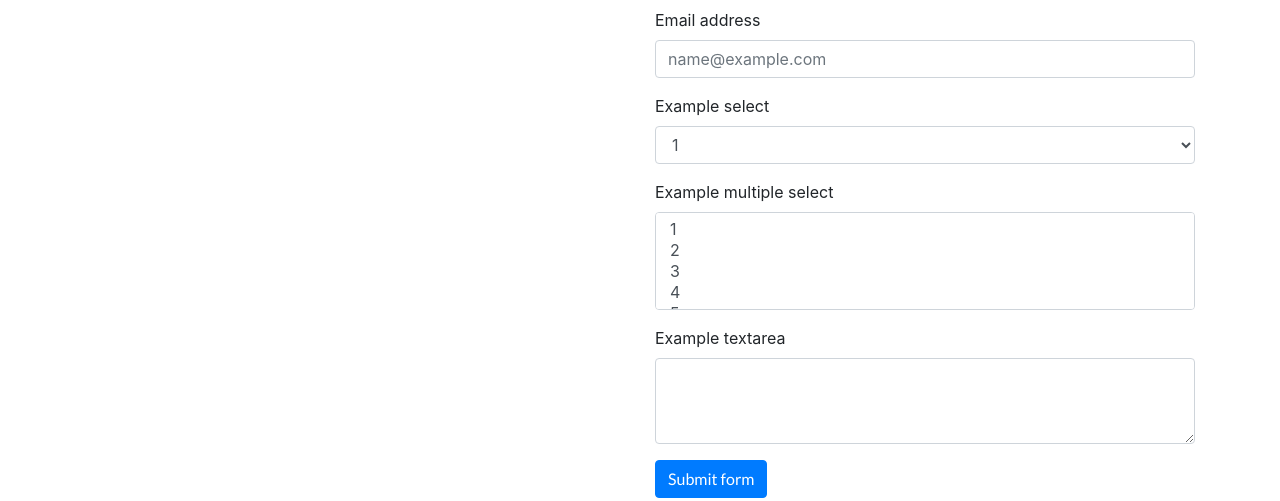
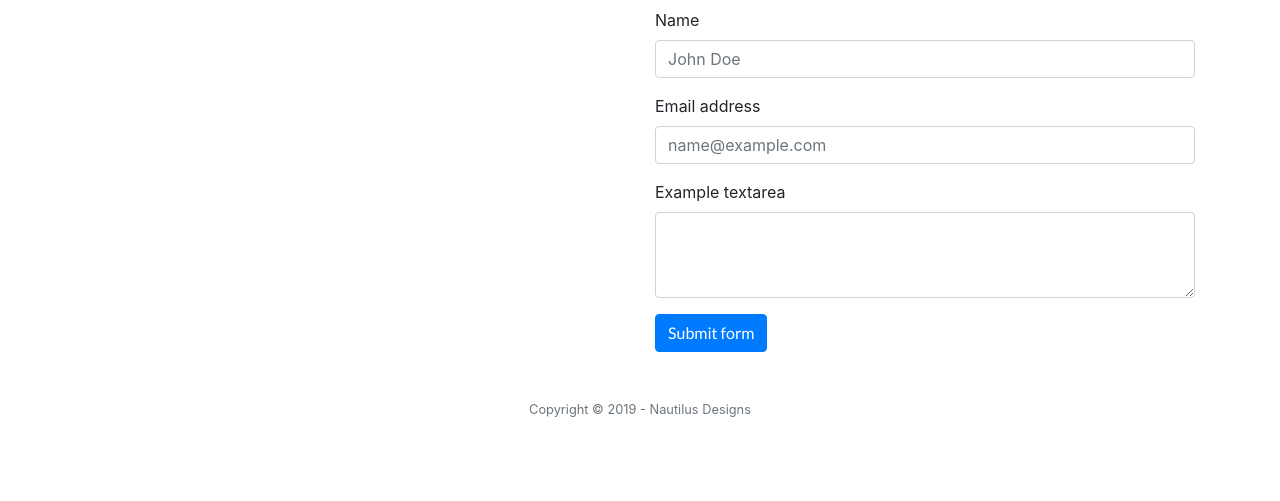
Before and after one commit to haydn5/Work-The-Wick, a Gatsby site: page /schedule-a-tour in a window 1280 px wide. Shown: the part 579-1080 px from the top of the page. After the commit the page ends 1046 px from the top, so only its background shows below. Built offline with nearby package versions, Linux system fonts and the light colour scheme; Gatsby itself is replaced by a stand-in of ours.

Commit message:
form update

```diff
--- a/src/pages/schedule-a-tour.js
+++ b/src/pages/schedule-a-tour.js
@@ -35,30 +35,15 @@ const scheduleATour = (props) => (
                     name="contact" method="post" data-netlify="true" data-netlify-honeypot="bot-field"
                     >
                         <input type="hidden" name="form-name" value="contact" />
+                        <Form.Group>
+                            <Form.Label>Name</Form.Label>
+                            <Form.Control type="name" placeholder="John Doe" />
+                        </Form.Group>
                         <Form.Group controlId="exampleForm.ControlInput1">
                             <Form.Label>Email address</Form.Label>
                             <Form.Control type="email" placeholder="name@example.com" />
                         </Form.Group>
-                        <Form.Group controlId="exampleForm.ControlSelect1">
-                            <Form.Label>Example select</Form.Label>
-                            <Form.Control as="select">
-                            <option>1</option>
-                            <option>2</option>
-                            <option>3</option>
-                            <option>4</option>
-                            <option>5</option>
-                            </Form.Control>
-                        </Form.Group>
-                        <Form.Group controlId="exampleForm.ControlSelect2">
-                            <Form.Label>Example multiple select</Form.Label>
-                            <Form.Control as="select" multiple>
-                            <option>1</option>
-                            <option>2</option>
-                            <option>3</option>
-                            <option>4</option>
-                            <option>5</option>
-                            </Form.Control>
-                        </Form.Group>
+
                         <Form.Group controlId="exampleForm.ControlTextarea1">
                             <Form.Label>Example textarea</Form.Label>
                             <Form.Control as="textarea" rows="3" />
```
